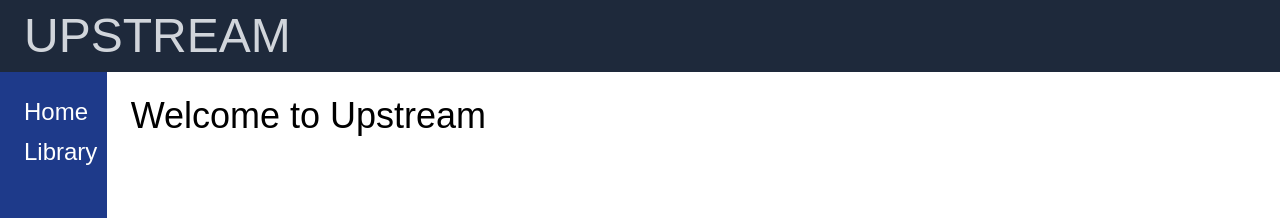
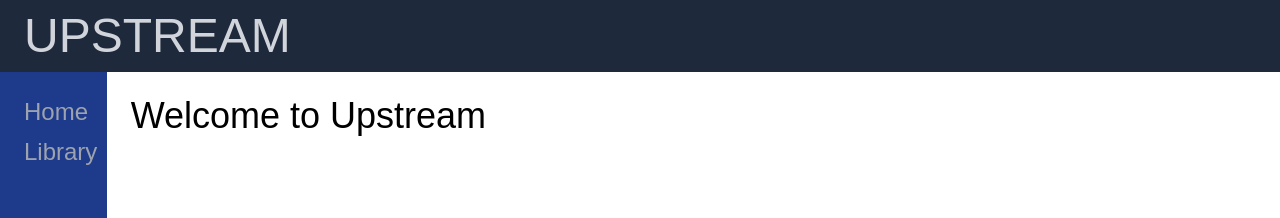
Before and after one commit to rafzoio/upstream, a React (Create React App) app: page / in a window 1280 px wide. Shown: the top 218 px of the page. Built offline with nearby package versions, Linux system fonts and the light colour scheme.

Commit message:
Added link colour change to sidebar

```diff
--- a/src/components/Sidebar.jsx
+++ b/src/components/Sidebar.jsx
@@ -1,14 +1,28 @@
-import React from "react";
+import { React, useState } from "react";
 import { Link } from "react-router-dom";
 
 const Sidebar = () => {
+  const [activeLink, setActiveLink] = useState("");
+
+  const handleNavLinkClick = (event) => {
+    setActiveLink(event.target.innerText);
+  };
+
   return (
     <div>
       <div className="flex flex-col gap-2 p-6 text-2xl">
-        <Link to="/">
+        <Link
+          to="/"
+          className={activeLink === "Home" ? " text-white" : "text-gray-400"}
+          onClick={handleNavLinkClick}
+        >
           <h2>Home</h2>
         </Link>
-        <Link to="/library">
+        <Link
+          to="/library"
+          className={activeLink === "Library" ? " text-white" : "text-gray-400"}
+          onClick={handleNavLinkClick}
+        >
           <h2>Library</h2>
         </Link>
       </div>
```
